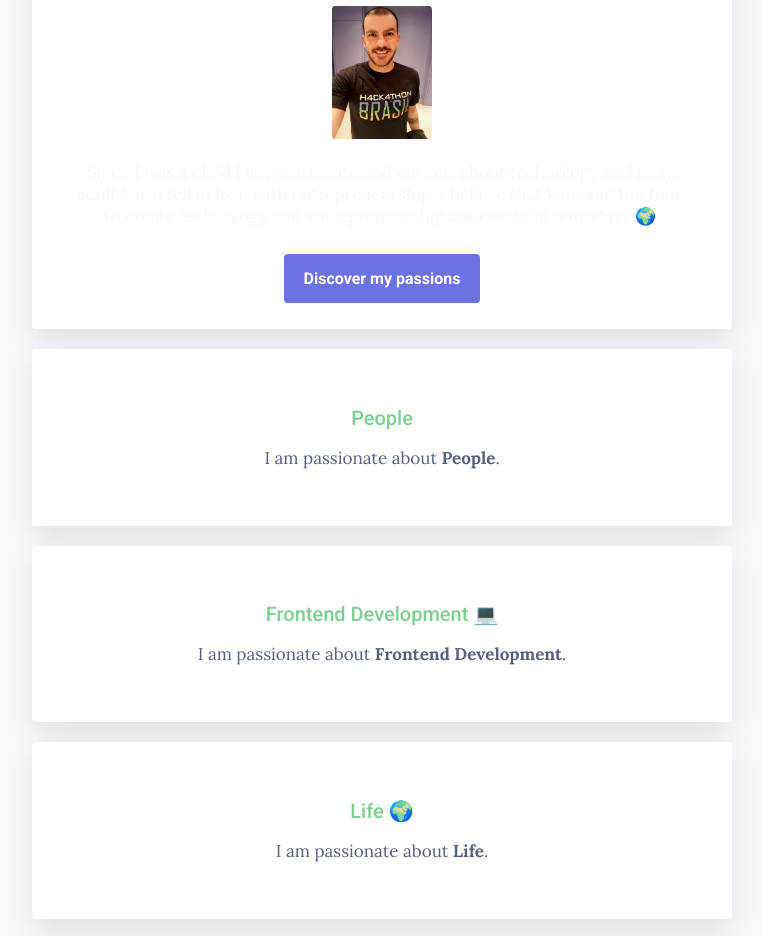
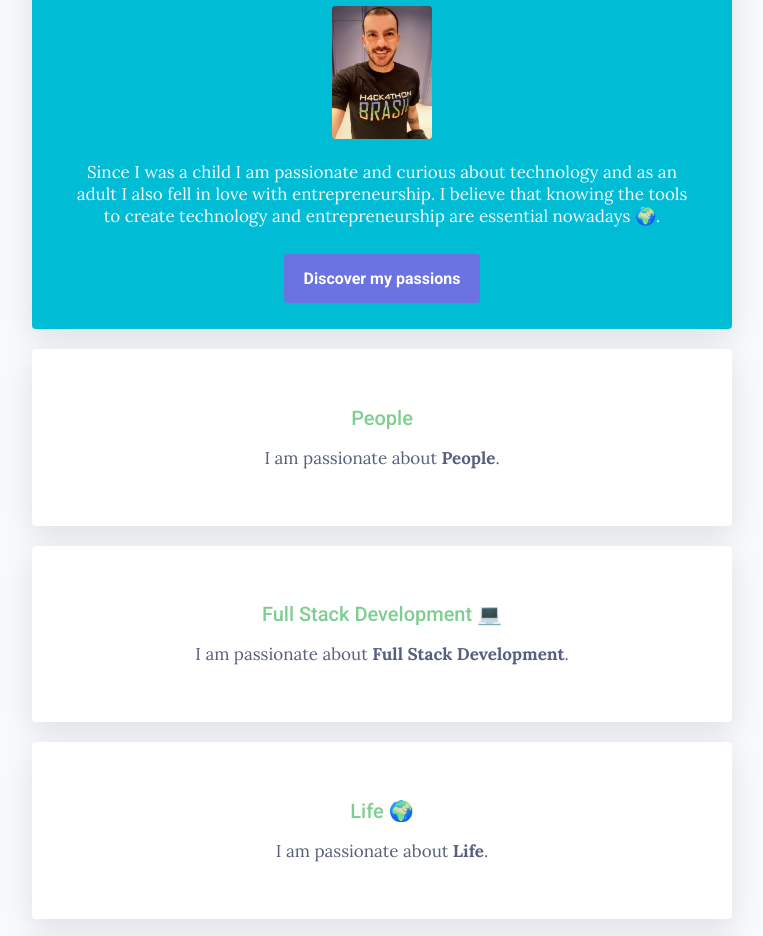
Before and after one commit to antoniovbraz/profile, a plain HTML site: page index.html in a window 1280 px wide. Shown: the part 155-1091 px from the top of the page, without its empty margins (258-1021 px from the left). Drawn offline with Linux system fonts and the light colour scheme.

Commit message:
Changed the background color to blue and thext to white on the first card

```diff
--- a/index.html
+++ b/index.html
@@ -32,9 +32,9 @@
       </p>
     </div>
     <div class="card-white">
-      <h2>Frontend Development 💻</h2>
+      <h2>Full Stack Development 💻</h2>
       <p>
-        I am passionate about <strong>Frontend Development</strong>.
+        I am passionate about <strong>Full Stack Development</strong>.
       </p>
     </div>
     <div class="card-white">
--- a/style.css
+++ b/style.css
@@ -106,3 +106,6 @@ a:hover {
 #introduction h1 {
   color: #f6f8ff;
 }
+#introduction {
+  background-color: #00BCD4;
+}
```
